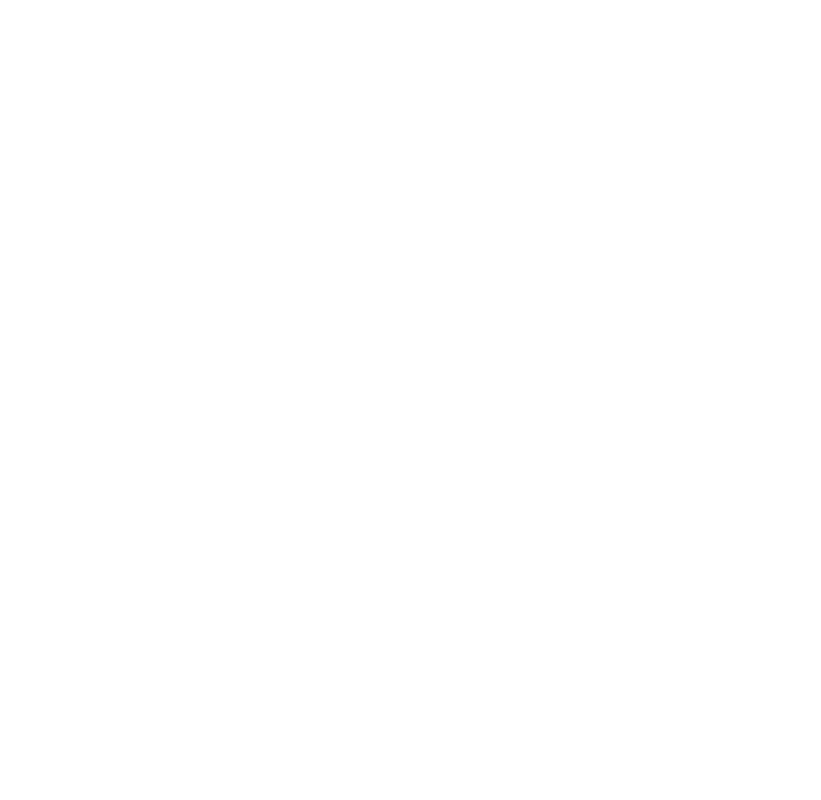
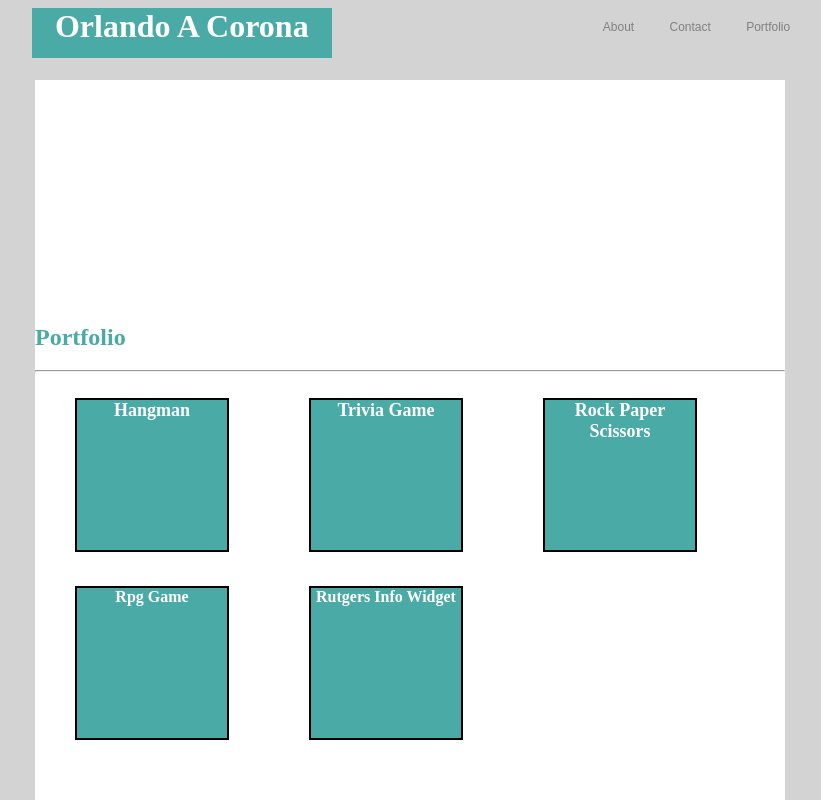
Before and after one commit to OCoro03/Basic-Portfolio, a plain HTML site: page portfolio.html in a window 1280 px wide. Shown: the whole page, without its empty margins (229-1050 px from the left). Drawn offline with Linux system fonts and the light colour scheme.

Commit message:
Final Changes

```diff
--- a/assets/css/HW.css
+++ b/assets/css/HW.css
@@ -41,6 +41,9 @@ h2{
 img{
     float: left;
     padding: 1pc;
+    height: 300px;
+    width: 300px;
+    rotate: 180deg;
 }
 
 .background{
--- a/assets/css/style.css
+++ b/assets/css/style.css
@@ -0,0 +1,71 @@
+html{
+    background: lightgray;
+
+}
+h1{
+    background: #4aaaa5;
+    color: white;
+    height: 50px;
+    width: 300px;
+    text-align: center;
+    margin-left: 20%;
+    float: left;
+    margin-top: 0;
+}
+.info{
+    color: grey;
+    height: 200px;
+    height: 40px;
+    word-spacing: 2pc;
+    position: static;
+    float: right;
+    left: 25pc;
+    font-family: Arial, Helvetica, sans-serif;
+    font-size: 12px;
+    margin-right:20%;
+}
+.head{
+    background: white;
+}
+.box-set {
+    position: fixed;
+    height: 900px;
+    width:750px;
+    background: white;
+    align-content: center;
+    margin-right: 15pc;
+    margin-left: 16pc;
+}
+
+.box {
+    position: relative;
+    margin: right 20pc;
+    margin: top 20pc;
+    width: 150px;
+    height: 150px;
+    border: 2px solid black;
+    text-align: center;
+    font-weight:bold;
+    font-size: 18px;
+    float: left;
+    color: white;
+    background: #4aaaa5;
+}
+.box2{
+    float: left;
+    position: relative;
+    border: 2px solid black;
+    margin: left 25pc;
+    margin: top 20pc;
+    margin: right 20pc;
+    width: 150px;
+    height: 150px;
+    text-align: center;
+    font-weight:bold;
+    color: white;
+    background: #4aaaa5;
+
+}
+h2{
+    color: #4aaaa5;
+}
--- a/portfolio.html
+++ b/portfolio.html
@@ -1,13 +1,39 @@
 <!DOCTYPE html>
 <html lang="en">
+
 <head>
     <meta charset="UTF-8">
     <meta name="viewport" content="width=device-width, initial-scale=1.0">
     <meta http-equiv="X-UA-Compatible" content="ie=edge">
     <title>Document</title>
     <link rel="stylesheet" href="./assets/css/style.css">
+    <link rel="stylesheet" href="./assets/css/style.css">
+
 </head>
+
 <body>
+    <div class="wrap">
+        <div class="head">
+            <header>
+                <h1>Orlando A Corona</h1>
 
+                <p class="info">About Contact Portfolio</p>
+            </header>
+        </div>
+        <br>
+        <br>
+        <br>
+        <br>
+        <div class="box-set">
+            <h2>Portfolio</h2>
+            <hr>
+            <figure class="box box-1">Hangman</figure>
+            <figure class="box box-2">Trivia Game</figure>
+            <figure class="box box-3">Rock Paper Scissors</figure>
+            <figure class="box2 box-4">Rpg Game</figure>
+            <figure class="box2 box-5">Rutgers Info Widget</figure>
+        </div>
+    </div>
 </body>
+
 </html>
```
Also changed, not shown: assets/css/contact.css (+23 -1 lines), contact.html (+3 -2 lines), index.html (+1 -1 lines), 1 other file.
